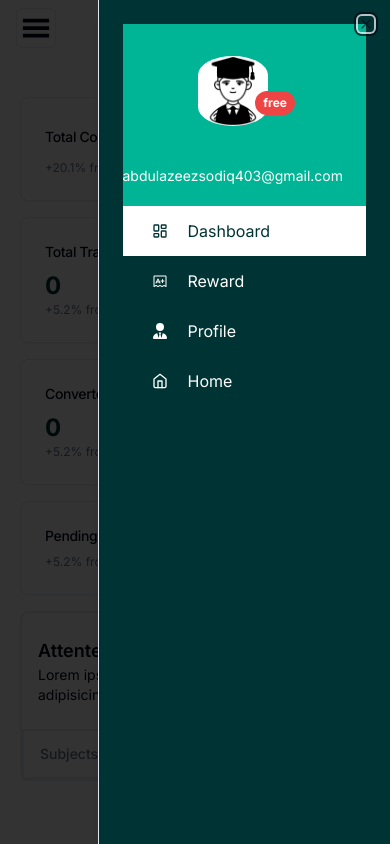
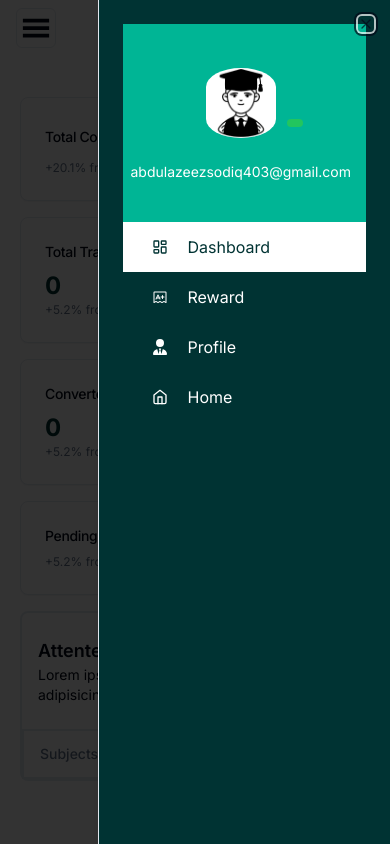
Before and after one commit to Abdulzeez403/quizit, a Next.js app: page /admin in a window 390 px wide. Both pictures are taken after a click on the button "Toggle Menu". Built offline with nearby package versions, Linux system fonts and the light colour scheme.

Commit message:
update the mobile siderbar

```diff
--- a/app/(admin)/admin/mainLayout.tsx
+++ b/app/(admin)/admin/mainLayout.tsx
@@ -183,16 +183,15 @@ export const SidebarComponent = ({ children }: IProps) => {
                                     className="sm:max-w-xs bg-customPrimary">
 
 
-                                    <div className='flex justify-between align-center  pb-3 bg-customSecondary'>
-                                        <div className="block justify-center  ">
+                                    <div className='flex justify-between align-center p-2 pb-3 bg-customSecondary'>
+                                        <div className="block justify-center py-5 ">
+                                            <div className="relative flex justify-center items-center">
+                                                <Image src={User} alt="Logo" width={70} height={70} className="rounded-full py-4" />
+                                                <span className={`absolute top-[4.2rem] right-12  text-white rounded-full px-2 py-1 text-xs font-bold
+                                    ${user?.profile?.membership === "free" ? "bg-red-500" : "bg-green-500"}`}>{user?.profile?.membership}</span>
+                                            </div>
 
 
-                                            <div className="relative flex justify-center items-center p-4">
-                                                <Image src={User} alt="Logo" width={70} height={70} className="rounded-full py-4" />
-
-
-                                                <span className="absolute top-[4.2rem] right-12 bg-red-500 text-white rounded-full px-2 py-1 text-xs font-bold">free</span>
-                                            </div>
                                             <h4 className='text-white text-sm py-2'>abdulazeezsodiq403@gmail.com</h4>
                                         </div>
 
```
